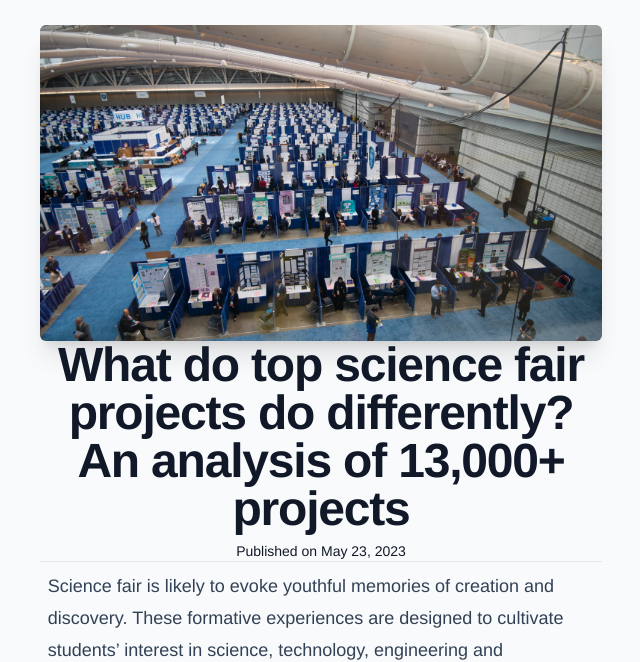
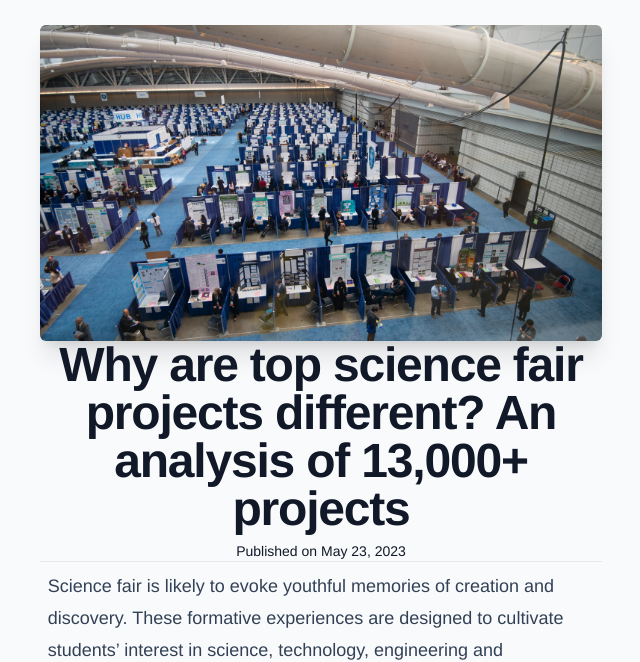
Before and after one commit to wkaisertexas/wkaisertexas.github.io, an Astro site: page /blog/international-science-and-engineering-fair-analysis in a window 1280 px wide. Shown: the part 143-805 px from the top of the page, without its empty margins (319-959 px from the left). Built offline with nearby package versions, Linux system fonts and the light colour scheme; Astro itself is replaced by a stand-in of ours.

Commit message:
update title

```diff
--- a/src/content/blog/international-science-and-engineering-fair-analysis.md
+++ b/src/content/blog/international-science-and-engineering-fair-analysis.md
@@ -1,5 +1,5 @@
 ---
-title: "What do top science fair projects do differently? An analysis of 13,000+ projects"
+title: "Why are top science fair projects different? An analysis of 13,000+ projects"
 description: "Science fair is likely to evoke youthful memories of creation and discovery. These formative experiences are designed to cultivate students’ interest in science, technology, engineering and mathematics (STEM). However, top-tier science fair projects are incredibly competitive. In this article, the tips and lore surrounding projects will be explored and visualized with data."
 pubDate: "May 23 2023"
 heroImage: "hero.png"
```
